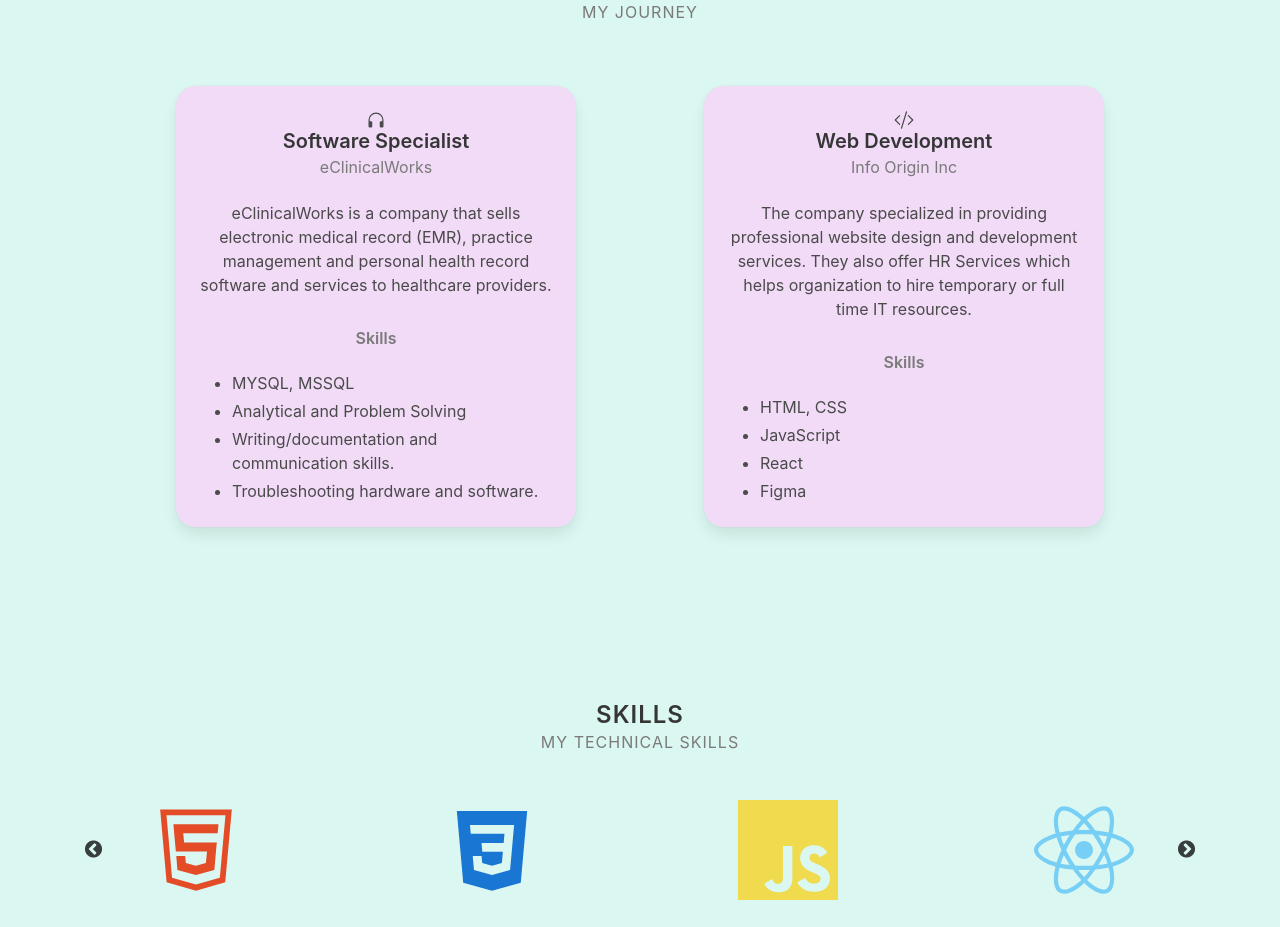
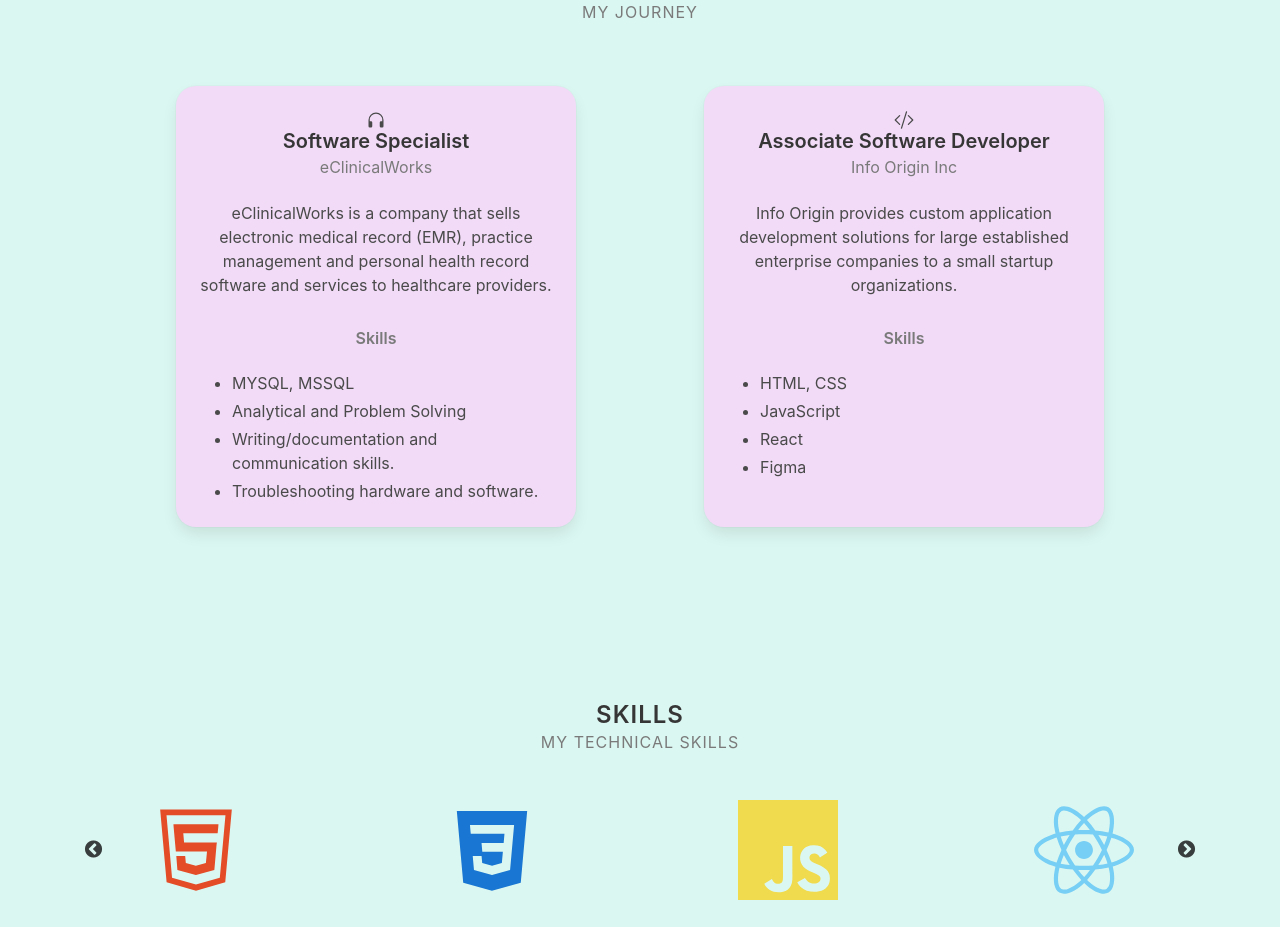
Before and after one commit to jainpriyanshe/Portfolio, a React (Create React App) app: page / in a window 1280 px wide. Shown: the part 940-1867 px from the top of the page. Built offline with nearby package versions, Linux system fonts and the light colour scheme.

Commit message:
added infoorigin

```diff
--- a/src/components/Experience.js
+++ b/src/components/Experience.js
@@ -83,7 +83,7 @@ export default function Experience() {
                 <BsCodeSlash />
               </div>
               <h4 className="title is-5 is-flex is-justify-content-center ">
-                Web Development
+              Associate Software Developer
               </h4>
               <h2 className="subtitle has-text-grey is-6 is-flex is-justify-content-center">
                 Info Origin Inc
@@ -91,10 +91,7 @@ export default function Experience() {
 
               <div className="content">
                 <p className="content is-flex has-text-centered  pb-4">
-                  The company specialized in providing professional website
-                  design and development services. They also offer HR Services
-                  which helps organization to hire temporary or full time IT
-                  resources.
+                Info Origin provides custom application development solutions for large established enterprise companies to a small startup organizations.
                 </p>
                 <h6 className="subtitle is-6  has-text-grey is-flex is-justify-content-center">
                   Skills
```
